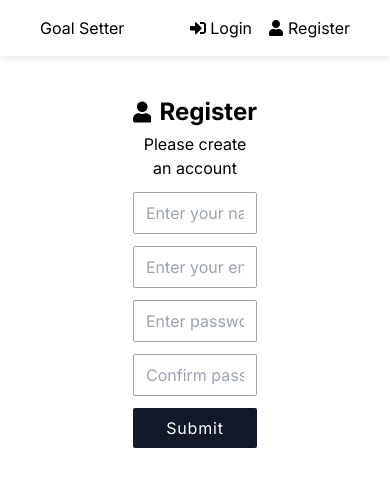
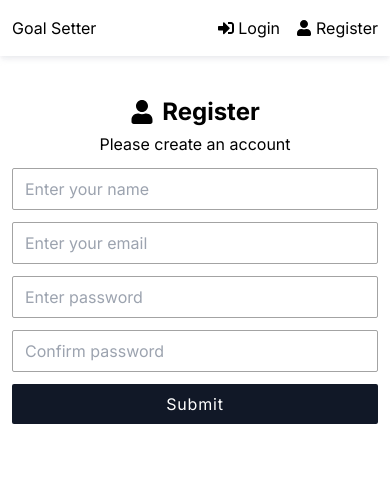
Before and after one commit to arialghifari/goal-setter, a React (Vite) app in the folder frontend/: page /register in a window 390 px wide. Shown: the top 486 px of the page. Built offline with nearby package versions, Linux system fonts and the light colour scheme; the HTML template or start-up script is replaced by a standard one.

Commit message:
Responsive register page

```diff
--- a/frontend/src/index.css
+++ b/frontend/src/index.css
@@ -10,7 +10,7 @@
   }
 
   .containers {
-    @apply px-10;
+    @apply px-3 md:px-10;
   }
 
   .main-wrapper > .containers {
@@ -37,7 +37,7 @@
     @apply flex flex-col justify-center items-center;
 
     .heading {
-      @apply w-2/5 text-center mb-3;
+      @apply text-center mb-3;
 
       h2 {
         @apply flex justify-center items-center gap-2 text-2xl font-bold mb-1;
@@ -45,7 +45,7 @@
     }
 
     .form {
-      @apply w-2/5;
+      @apply w-full md:w-3/5 lg:w-2/5;
 
       form {
         @apply flex flex-col gap-3;
```
